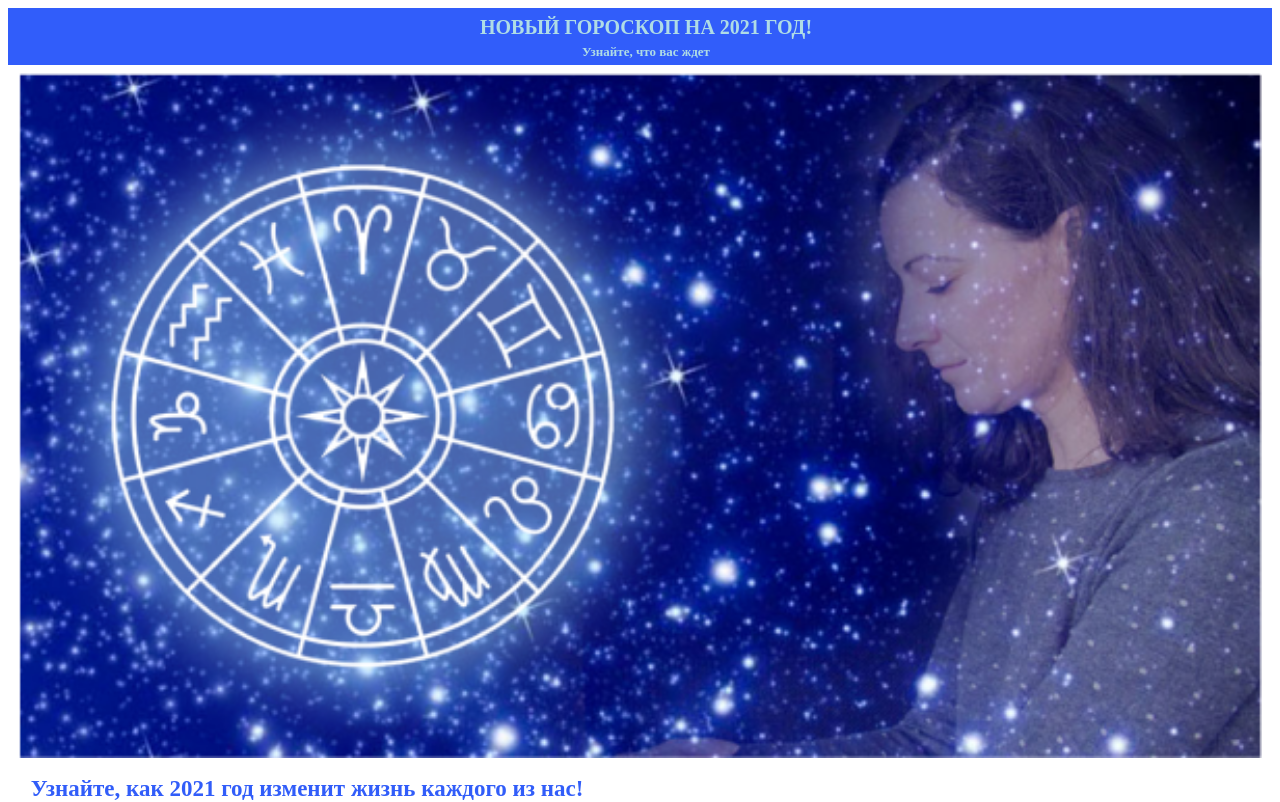
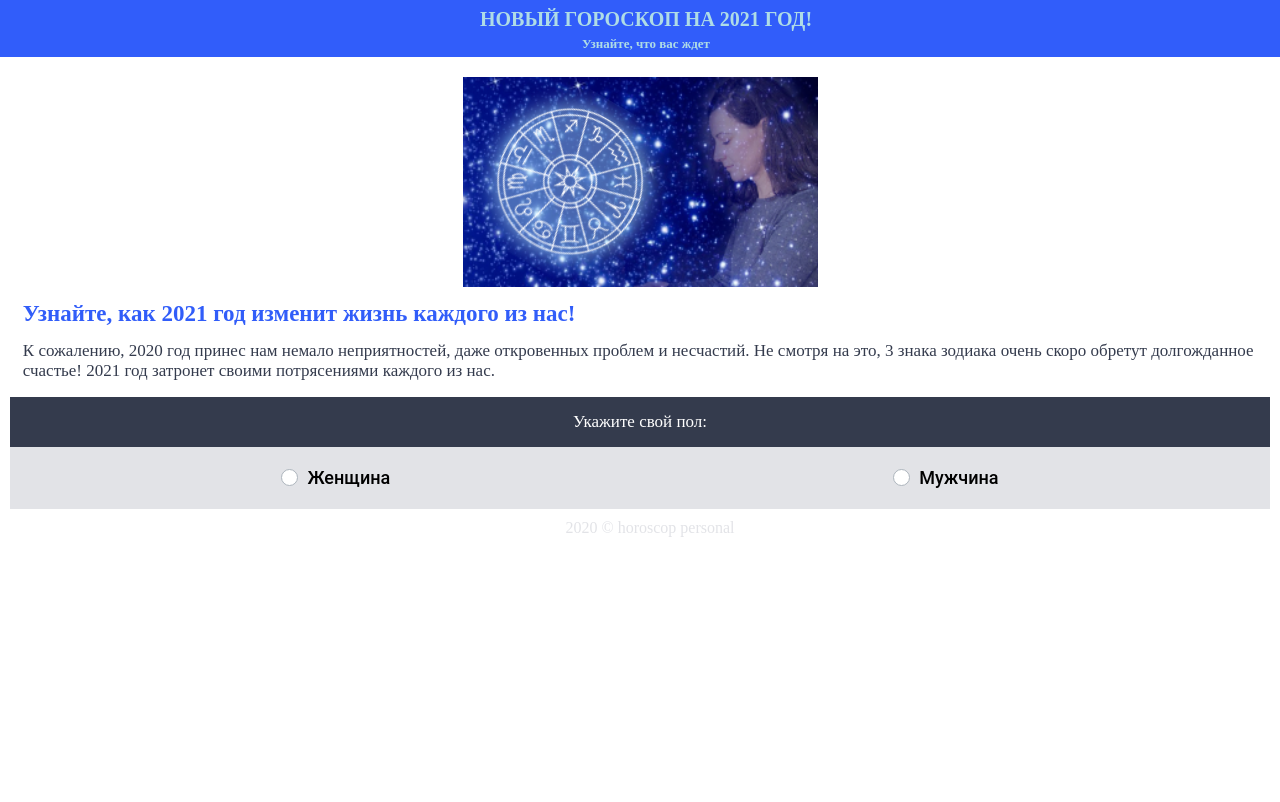
Before and after one commit to zarka07/test-task-april, a Vue app: page / in a window 1280 px wide. Shown: the top 802 px of the page. Built offline with nearby package versions, Linux system fonts and the light colour scheme.

Commit message:
goroskop wheel position fixed

```diff
--- a/public/index.html
+++ b/public/index.html
@@ -7,7 +7,7 @@
     <link rel="icon" href="<%= BASE_URL %>favicon.ico">
     <title><%= htmlWebpackPlugin.options.title %></title>
   </head>
-  <body>
+  <body style="margin:0; padding: 0">
     <noscript>
       <strong>We're sorry but <%= htmlWebpackPlugin.options.title %> doesn't work properly without JavaScript enabled. Please enable it to continue.</strong>
     </noscript>
--- a/src/App.vue
+++ b/src/App.vue
@@ -1,5 +1,5 @@
 <template>
-<div>
+<div class="wrapper">
   <Header/>
   <router-view/>
   <Footer/>
@@ -31,7 +31,10 @@ export default {
 }
 html,
 body {
-  height: 100%;
+  margin: 0px;
 }
-
+.wrapper{
+  min-height: 100%;
+  /* margin-bottom:-50px; */
+}
 </style>
--- a/src/components/Bar.vue
+++ b/src/components/Bar.vue
@@ -21,7 +21,7 @@ export default {
         float:left;
         width: 100%;
         background-color: #F3F4F8;
-        margin-top:5vh;
+        margin-top:3vh;
         margin-bottom:5vh;
         box-shadow: inset 0px 4px 2px rgba(0, 0, 0, 0.1);
     }
@@ -36,5 +36,6 @@ export default {
     .percent{
         font-size:14px;
         padding-top: 2vh;
+        margin-left:6vw;
     }
 </style>
--- a/src/components/Question.vue
+++ b/src/components/Question.vue
@@ -21,10 +21,11 @@
                             </div>
                         <div v-else class="custom-picker">
                             <select id="day" v-model="selectedDate.day">
-                                <option disabled value="">День</option>
+                                <option disabled value="null">День</option>
                                 <option
                                     v-for="(value, index) in 31"
                                     :key="index"
+                                    :value="value"
                                     class="option"
                                 >{{index+1}}
                                 </option>
@@ -219,11 +220,8 @@ export default {
         font-weight: 400;
     }
 
-
-
     .submit{
         text-align: center;
-
     }
 
     .submitButton{
--- a/src/views/DataProcessing.vue
+++ b/src/views/DataProcessing.vue
@@ -1,6 +1,6 @@
 <template>
-  <div>
-      <p style="text-align: left;font-weight:700">Обработка ваших данных:</p>
+  <div class="dataProcessing">
+      <p style="font-weight:700;">Обработка ваших данных:</p>
       <progress-bar
         :barPercent="barPercent"
         :barColor="barColor"
@@ -8,19 +8,18 @@
         :barProgress="barProgress"
       >{{barProgress}}</progress-bar>
       <div class="description">
-        <div v-if="barPercent>15" class="elem">Анализ введенных данных .....<i>Выполнено!</i></div>
-        <div v-if="barPercent>25" class="elem">Коррекция астрологического знака .....<i>Выполнено!</i></div>
-        <div v-if="barPercent>35" class="elem">Расчет вариаций ответов .....<i>Выполнено!</i></div>
-        <div v-if="barPercent>45" class="elem">Генерация предсказания .....<i>Выполнено!</i></div>
-        <div v-if="barPercent>65" class="elem">Сохранение результата .....<i>Выполнено!</i></div>
-        <div v-if="barPercent>75" class="elem">Поиск свободного оператора .....<i>Выполнено!</i></div>
-        <div v-if="barPercent==100" class="elem">Начало озвучки и записи аудио - сообщения .....<i>Выполнено!</i></div>
-
-        <div class="elem" style="color:#B53E42;"><b>ИДЁТ ЗАПИСЬ</b></div>
+        <div v-if="barPercent>15" class="elem">Анализ введенных данных .....<span>Выполнено!</span></div>
+        <div v-if="barPercent>25" class="elem">Коррекция астрологического знака .....<span>Выполнено!</span></div>
+        <div v-if="barPercent>35" class="elem">Расчет вариаций ответов .....<span>Выполнено!</span></div>
+        <div v-if="barPercent>45" class="elem">Генерация предсказания .....<span>Выполнено!</span></div>
+        <div v-if="barPercent>50" class="elem">Сохранение результата .....<span>Выполнено!</span></div>
+        <div v-if="barPercent>65" class="elem">Поиск свободного оператора .....<span>Выполнено!</span></div>
+        <div v-if="barPercent>75" class="elem">Начало озвучки и записи аудио - сообщения .....<span>Выполнено!</span></div>
+        <div v-if="barPercent>76" class="elem" style="color:#B53E42;"><b>ИДЁТ ЗАПИСЬ</b></div>
 
         <div v-if="barPercent==100" class="elem">ГОТОВО!</div>
 
-        <div class="submit" v-if="barPercent==100">
+        <div class="submit" v-if="barPercent==100" style="text-align:center">
                     <button type="submit"
                         class="submitButton"
                         @click.prevent="this.$router.push({ name: 'get-data'})"
@@ -42,7 +41,7 @@ export default {
     data(){
         return{
             barColor: '#419330',
-            barHeight: 42,
+            barHeight: 45,
             barPercent: 0,
             barProgress:''
         }
@@ -76,7 +75,11 @@ export default {
 </script>
 
 <style>
-    i{
+    .dataProcessing{
+        margin: 30px 10px 10px 10px;
+    }
+
+    span{
         color: green;
     }
 
--- a/src/views/GetData.vue
+++ b/src/views/GetData.vue
@@ -1,5 +1,5 @@
 <template>
-  <div>
+  <div class="getData">
     <p style="text-align: left;font-weight:700;margin-left:1vh">Спасибо за ваши ответы</p>
     <p class="greeting">
       Поздравляем! Прослушать свой персональный гороскоп возможно уже сейчас!
@@ -13,7 +13,7 @@
       Что бы прослушать аудио-сообщение, необходимо нажать на кнопку ниже и Позвонить со своего мобильного телефона. Позвоните и Прослушайте очень серьезную информацию!
     </div>
 
-    <div class="getapi">
+    <div class="getApiButton">
       <button class="button-menu" @click.prevent="getApi">
         <span class="menu-icon">
           <img src="../assets/Vector.png" class="img"/>
@@ -97,7 +97,10 @@ export default {
 }
 </script>
 
-<style>
+<style scoped>
+  .getData{
+    margin:10px;
+  }
   .greeting{
     text-align: start;
         font-style: normal;
@@ -143,8 +146,9 @@ export default {
    margin-top:1vh;
  }
 
- .getapi{
+ .getApiButton{
    margin-top:4vh;
+   text-align: center;
  }
 
  table {
--- a/src/views/Main.vue
+++ b/src/views/Main.vue
@@ -7,8 +7,11 @@
             :barProgress="barProgress"
         ></progress-bar>
 
-        <div class="img" v-if="showImg">
-            <img alt="logo" src="../assets/goroskop.png">
+        <div v-if="showImg">
+            <div class="img" >
+                <img alt="koleso" class="rot koleso" src="../assets/koleso.png">
+                <img alt="logo" class="goroskop" src="../assets/goroskop.png">
+            </div>
 
             <div class="title">
                 Узнайте, как 2021 год изменит жизнь каждого из нас!
@@ -169,13 +172,50 @@ export default {
         display:flex;
         flex-direction: column;
         justify-content: center;
-        /* align-items:center; */
         padding-left: 10px;
         padding-right: 10px;
     }
+
+    .koleso{
+        position: relative;
+        height: 200px;
+        top: 115px;
+        left:-70px;
+    }
+
+    img.rot {
+        animation: 15s linear 0s normal none infinite running rot;
+        -webkit-animation: 15s linear 0s normal none infinite running rot;
+
+    }
+    @keyframes rot {
+        0% {
+            transform: rotate(0deg);
+        }
+        100% {
+            transform: rotate(360deg);
+        }
+    }
+    @-webkit-keyframes rot {
+        0% {
+            transform: rotate(0deg);
+        }
+        100% {
+            transform: rotate(360deg);
+        }
+    }
+
+    .goroskop{
+        width: 355px;
+        height: 210px;
+    }
+
     img{
-        margin-top: 1vh;
-        width:100%;
+        margin-top: 1.5vh;
+        display: block;
+        margin-left: auto;
+        margin-right: auto;
+        margin-top:-90px;
     }
 
     .title{
```
Also changed, not shown: src/assets/goroskop.png, src/assets/koleso.png (added).
